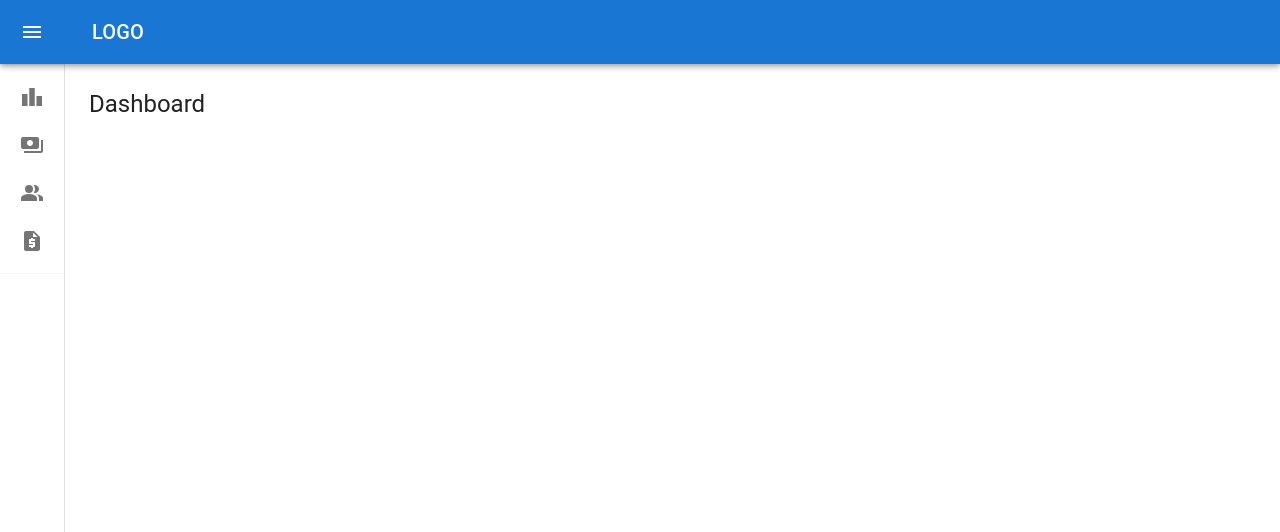
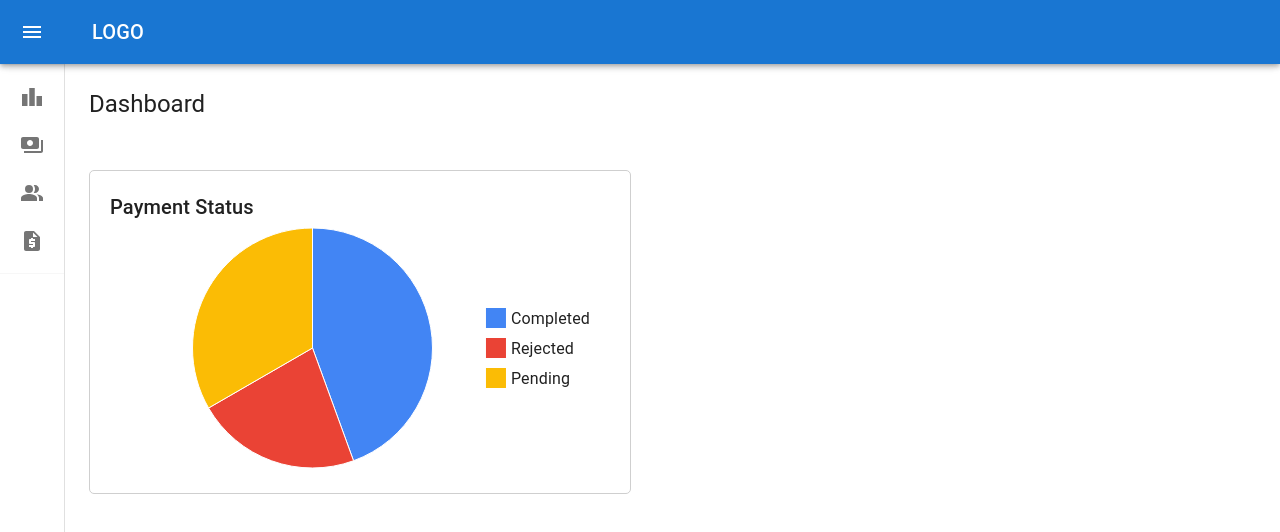
Before and after one commit to ibaddKhan/procom, a React (Vite) app in the folder reactApp/: page /merchant/dashboard in a window 1280 px wide. Shown: the top 532 px of the page. Built offline with nearby package versions, Linux system fonts and the light colour scheme.

Commit message:
Chart Created at Merchant Dashboard

```diff
--- a/reactApp/src/components/marchents/Navbar.jsx
+++ b/reactApp/src/components/marchents/Navbar.jsx
@@ -112,16 +112,16 @@ export default function MiniDrawer() {
   const handleNavigate = (text) => {
 
     if (text === 'Dashboard') {
-      navigate('/marchent/dashboard')
+      navigate('/merchant/dashboard')
     }
     else if (text === 'Payments') {
-      navigate('/marchent/payments')
+      navigate('/merchant/payments')
     }
     else if (text === 'Customers') {
-      navigate('/marchent/customers')
+      navigate('/merchant/customers')
     }
     else if (text === 'Payments Request') {
-      navigate('/marchent/paymentrequest')
+      navigate('/merchant/paymentrequest')
     }
   }
 
--- a/reactApp/src/components/marchents/PieChart.jsx
+++ b/reactApp/src/components/marchents/PieChart.jsx
@@ -9,31 +9,27 @@ const palette = ['red', 'blue', 'green'];
 
 export default function PieColor() {
   return (
-    <Stack direction="row" width="100%" textAlign="center" spacing={2}>
-      <Box flexGrow={1}>
-        <Typography>Default</Typography>
+    <Stack direction="row" width="100%" spacing={2}>
+
+      <Box sx={{ padding: "20px", border: "1px solid #cfcfcf", borderRadius: "5px" }}>
+        <Typography variant='h6'>Payment Status</Typography>
         <PieChart
-          series={[{ data: [{ value: 10 }, { value: 15 }, { value: 20 }] }]}
-          {...pieParams}
+
+          series={[
+            {
+              data: [
+                { value: 20, color: '#4285f4', label: 'Completed' },
+                { value: 10, color: '#ea4335', label: 'Rejected' },
+                { value: 15, color: '#fbbc05', label: 'Pending' }
+              ]
+            },
+          ]}
+
+          width={500}
+          height={250}
         />
       </Box>
-      <Box flexGrow={1}>
-        <Typography>Palette</Typography>
-        <PieChart
-          colors={palette}
-          series={[{ data: [{ value: 10 }, { value: 15 }, { value: 20 }] }]}
-          {...pieParams}
-        />
-      </Box>
-      <Box flexGrow={1}>
-        <Typography>Item</Typography>
-        <PieChart
-          series={[
-            { data: [{ value: 10, color: 'orange' }, { value: 15 }, { value: 20 }] },
-          ]}
-          {...pieParams}
-        />
-      </Box>
+
     </Stack>
   );
 }
--- a/reactApp/src/screens/marchent/dashboard/Dashboard.jsx
+++ b/reactApp/src/screens/marchent/dashboard/Dashboard.jsx
@@ -1,6 +1,6 @@
 import React from 'react'
 import { Box, Typography } from '@mui/material'
-// import PieChart from '../../../components/marchents/PieCharts'
+import PieChart from '../../../components/marchents/PieChart'
 
 
 const Dashboard = () => {
@@ -9,10 +9,9 @@ const Dashboard = () => {
     <>
       <Box>
 
-        <Typography variant='h5'> Dashboard </Typography>
+        <Typography variant='h5' sx={{marginBottom:"50px"}}> Dashboard </Typography>
 
-{/* <PieChart/> */}
-
+        <PieChart />
 
 
       </Box>
```
